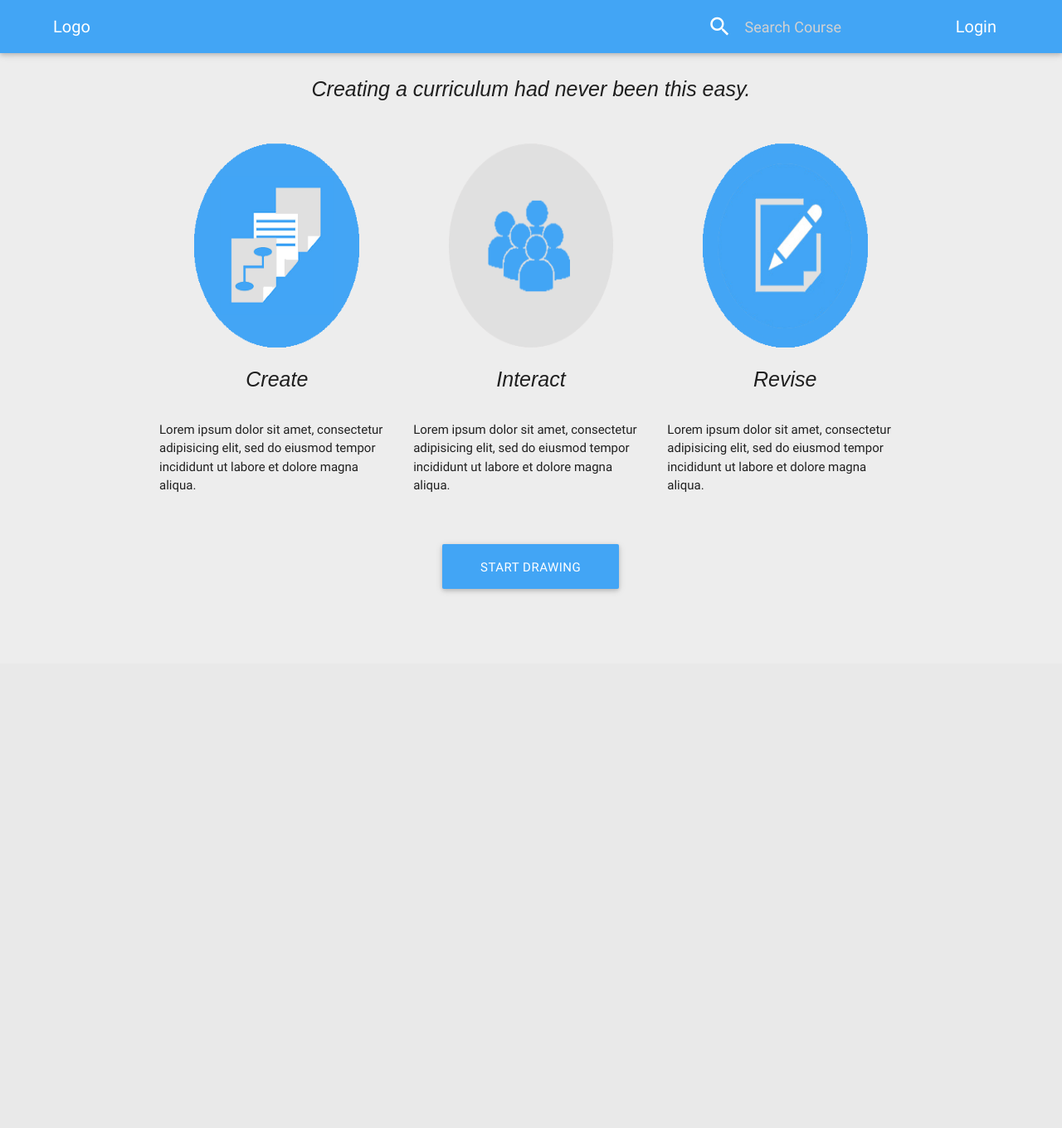
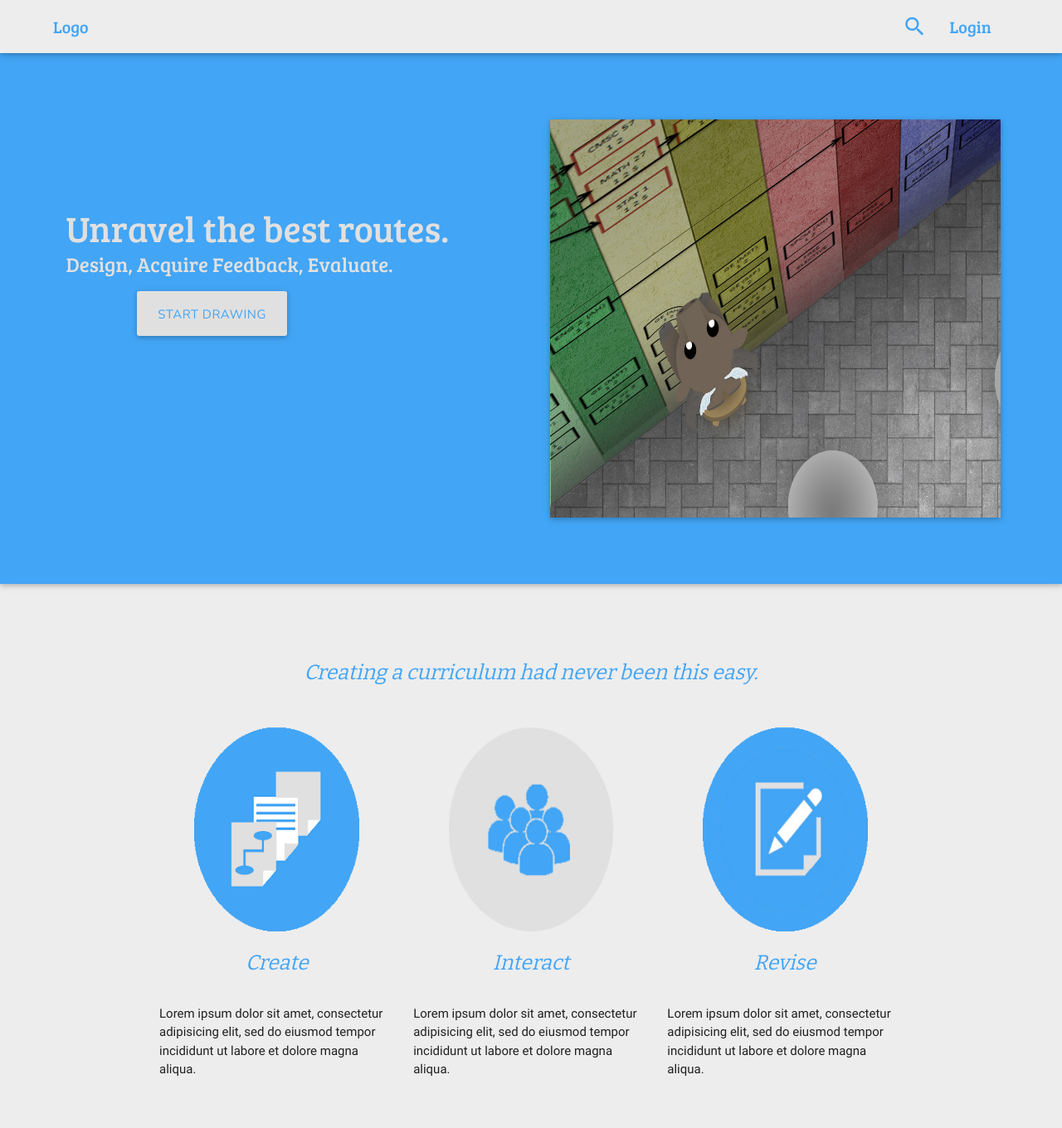
Before and after one commit to jvincealo/CMSC190-2, a web app: file index.html in a window 1280 px wide. Shown: the whole page at 83% size. Before the commit the page ends 714 px from the top, so only its background shows below. Run offline with its HTML, style and script files only (its server is not run), Linux system fonts and the light colour scheme; some libraries are stand-ins or nearby versions.

Commit message:
Added div intro and modified some css

```diff
--- a/css/style.css
+++ b/css/style.css
@@ -3,12 +3,16 @@ body, html
     background-color: #EDEDED !important;
 }
 
+nav {
+		background-color: #EDEDED;
+}
+
+.search-login-container {
+		width: 30%
+}
+
 .input-field {
 		height: 100%;
-}
-
-.nav-login {
-		width: 15%;
 }
 
 .nav-wrapper {
@@ -20,35 +24,46 @@ body, html
 nav ul a,
 nav .brand-logo
 {
-    color: white;
+    color: #42a5f5;
     font-size: 20px;
+		font-family: 'Bree Serif';
+}
+
+.blue-search {
+	color: #42a5f5 !important;
 }
 
 .intro
 {
-		height: 100%;
+		height: 80%;
 		width: 100%;
     text-align: center;
-    padding-bottom: 5%;
-
-}
-
-.app-name {
-	color: #42a5f5;
-	font-family: fantasy;
-}
-
-.bg-button {
-	width: 100%;
-	position: absolute;
-	top: 55%;
+		margin-bottom: 5%;
 }
 
 
-.intro h1
-{
-    font-weight: 900;
-    text-transform: uppercase;
+.intro-info {
+		height: 40%;
+/*		background-color: red;*/
+}
+
+.intro-background {
+		height: 75%;
+/*		background-color: yellow;*/
+}
+
+.start-draw {
+		margin-top: 2.5%;
+		color: #42a5f5;
+		font-family: Nunito;
+		border-radius: 3px;
+}
+
+.intro h2, h3, h4, h5 {
+	margin: 1%;
+	text-align: left;
+	color: #e0e0e0;
+	font-family: 'Bree Serif';
 }
 
 .about .col
@@ -67,8 +82,9 @@ nav .brand-logo
     text-align: center;
 		font-size: 25px;
 		font-style: italic;
-		font-family: fantasy;
+		font-family: Bitter;
     margin-bottom: 35px;
+		color: #42a5f5;
 }
 
 .about hr
@@ -83,92 +99,6 @@ nav .brand-logo
 	width: 80%;
 }
 
-.about .card
-{
-    text-align: center;
-}
-
-.portfolio .col
-{
-    margin-bottom: 24px;
-}
-
-.portfolio h5
-{
-    text-align: center;
-    text-transform: uppercase;
-    margin-bottom: 15px;
-}
-
-.portfolio h6
-{
-    text-align: center;
-    text-transform: uppercase;
-    margin-bottom: 45px;
-}
-
-.portfolio hr
-{
-    width: 40px;
-    margin-bottom: 45px;
-}
-
-.portfolio .portfolio-holder
-{
-    clear: both;
-    text-align: center;
-}
-
-.portfolio img
-{
-    height: 33%;
-    width: 33%;
-    display: inline-block;
-    float: left;
-}
-
-.contact .col
-{
-    margin-bottom: 24px;
-}
-
-.contact h5
-{
-    text-align: center;
-    text-transform: uppercase;
-    margin-bottom: 15px;
-}
-
-.contact h6
-{
-    text-align: center;
-    text-transform: uppercase;
-    margin-bottom: 45px;
-}
-
-.contact hr
-{
-    width: 40px;
-    margin-bottom: 45px;
-}
-
-.contact .contact-holder
-{
-    padding-left: 40px;
-    text-align: left;
-}
-
-.contact .contact-holder h6
-{
-    margin-bottom: -5px;
-    text-align: left;
-}
-
-.contact .contact-holder p
-{
-    margin-bottom: 60px;
-}
-
 footer
 {
     padding-top: 0px;
--- a/index.html
+++ b/index.html
@@ -4,22 +4,24 @@
   <title>Materialize CSS Framework Demo</title>
   <meta name="viewport" content="width=device-width, initial-scale=1"/>
   <link href="https://fonts.googleapis.com/icon?family=Material+Icons" rel="stylesheet">
+	<link href='https://fonts.googleapis.com/css?family=Bitter|Signika|Bree+Serif|Nunito' rel='stylesheet' type='text/css'>
   <link type="text/css" rel="stylesheet" href="css/materialize.min.css"  media="screen,projection"/>
   <link type="text/css" rel="stylesheet" href="css/style.css">
 
 </head>
 <body>
-  <nav class="blue lighten-1" role="navigation">
+<div class="navbar-fixed">
+  <nav class="" role="navigation">
     <div class="nav-wrapper">
       <a href="#" class="brand-logo">Logo</a>
       <div class="search-login-container right">
-           <ul id="nav-mobile">
-            <li>
+           <ul id="nav-mobile" class="row">
+            <li class="col s8 offset-s1">
               <form>
-                <div class="input-field row">
-                  <input class="blue lighten-1 col s11" id="search" placeholder="Search Course" type="search" required>
-                  <label for="search"><i class="material-icons">search</i></label>
-                  <i class="material-icons col s1">close</i>
+                <div class="input-field col s12">
+<!--                  <input class="blue-search grey lighten-2 col s9" placeholder="Search Course" type="search">-->
+                  <a class="col s3 offset-s10"><i class="material-icons blue-search ">search</i></a>
+<!--                  <i class="material-icons col s1">close</i>-->
                 </div>
               </form>
             </li>
@@ -28,7 +30,25 @@
       </div>
     </div>
   </nav>
+</div>
 
+<div class="intro blue lighten-1 z-depth-1 valign-wrapper row col s15">
+	<div class="col s6">
+		<div class="intro-info valign col s11 offset-s1 row">
+			<h3>Unravel the best routes. </h3>
+			<h5>Design, Acquire Feedback, Evaluate.</h5>
+			<a class="start-draw waves-effect waves-light btn-large grey lighten-2 col s4 offset-s2">Start Drawing</a>
+<!--			<h2>Evaluate.</h2>-->
+		</div>
+	</div>
+
+	<div class="col s6">
+		<div class="intro-background valign col s11 transparent">
+			<img class="z-depth-1" src="images/background.jpg" width="100%" height="100%">
+		</div>
+	</div>
+
+</div>
 
 <!--<div class="intro">-->
 <!--	<div class="intro">-->
@@ -70,115 +90,17 @@
 <!--      <p>Lorem ipsum dolor sit amet, consectetur adipisicing elit, sed do eiusmod tempor incididunt ut labore et dolore magna aliqua. Ut enim ad minim veniam, quis nostrud exercitation ullamco laboris nisi ut aliquip ex ea commodo consequat.</p>-->
       <p>Lorem ipsum dolor sit amet, consectetur adipisicing elit, sed do eiusmod tempor incididunt ut labore et dolore magna aliqua.</p>
     </div>
-<!--
-    <div class="col s12 m4 l4">
-      <h6>Profile</h6>
-      <div class="card blue-grey darken-1">
-        <div class="card-content white-text">
-          <img src="http://labs.qnimate.com/portfolio-materialize/images/profile.png" width="64" height="64">
-          <p>Lorem ipsum dolor sit amet, consectetur adipisicing elit, sed do eiusmod tempor incididunt ut labore.</p>
-        </div>
-        <div class="card-action">
-          <a href="#">Link</a>
-          <a href='#'>Link</a>
-        </div>
-      </div>
-    </div>
-    <div class="col s12 m4 l4">
-      <h6>current jobs</h6>
-      <ul class="collapsible">
-        <li class="active">
-          <div class="collapsible-header"><i class="mdi-av-web"></i>Designer</div>
-          <div class="collapsible-body"><p>Lorem ipsum dolor sit amet.</p></div>
-        </li>
-        <li>
-          <div class="collapsible-header"><i class="mdi-editor-format-align-justify"></i>Developer</div>
-          <div class="collapsible-body"><p>Lorem ipsum dolor sit amet.</p></div>
-        </li>
-        <li>
-          <div class="collapsible-header"><i class="mdi-av-play-shopping-bag"></i>Video Editor</div>
-          <div class="collapsible-body"><p>Lorem ipsum dolor sit amet.</p></div>
-        </li>
-        <li>
-          <div class="collapsible-header"><i class="mdi-editor-insert-comment"></i>Support Asst.</div>
-          <div class="collapsible-body"><p>Lorem ipsum dolor sit amet.</p></div>
-        </li>
-      </ul>
-    </div>
--->
+
   </div>
 </div>
 
+<!--
 <div class="row">
 	<a class="start-draw waves-effect waves-light btn-large col s2 offset-s5 blue lighten-1">Start Drawing</a>
-</div>
-
-<!--
-<div class="container portfolio">
-  <h5>portfolio</h5>
-  <h6>MY LATEST PROJECTS</h6>
-  <hr>
-  <div class="row">
-    <div class="col s12 m12 l12 portfolio-holder">
-      <img class="materialboxed" src="images/cara.jpg">
-      <img class="materialboxed" src="http://labs.qnimate.com/portfolio-materialize/images/project.png">
-      <img class="materialboxed" src="http://labs.qnimate.com/portfolio-materialize/images/project.png">
-      <img class="materialboxed" src="http://labs.qnimate.com/portfolio-materialize/images/project.png">
-      <img class="materialboxed" src="http://labs.qnimate.com/portfolio-materialize/images/project.png">
-      <img class="materialboxed" src="images/ca.jpg">
-      <img class="materialboxed" src="http://labs.qnimate.com/portfolio-materialize/images/project.png">
-      <img class="materialboxed" src="images/cara2.jpg">
-      <img class="materialboxed" src="http://labs.qnimate.com/portfolio-materialize/images/project.png">
-    </div>
-  </div>
 </div>
 -->
 
 <!--
-<div class="container contact">
-  <h5>contact</h5>
-  <h6>get in touch with me</h6>
-  <hr>
-  <div class="row">
-    <div class="col s12 m6 l6">
-      <div class="row">
-        <form class="col s12">
-          <div class="row">
-            <div class="input-field col s6">
-              <input id="first_name" type="text" class="validate">
-              <label for="first_name">First Name</label>
-            </div>
-            <div class="input-field col s6">
-              <input id="last_name" type="text" class="validate">
-              <label for="last_name">Last Name</label>
-            </div>
-          </div>
-          <div class="row">
-            <div class="input-field col s12">
-              <input id="email" type="email" class="validate">
-              <label for="email">E-Mail</label>
-            </div>
-          </div>
-          <textarea class="materialize-textarea" placeholder="Your Message" required></textarea>
-          <button class="btn waves-effect waves-light" type="submit" name="action">Submit
-            <i class="mdi-content-send right"></i>
-          </button>
-        </form>
-      </div>
-    </div>
-    <div class="col s12 m6 l6 contact-holder">
-      <h6 class="mdi-action-home">Address</h6>
-      <p>Nr. 6, 21 Awesome Street, London, UK</p>
-      <h6 class="mdi-hardware-phone-android">Phone Number</h6>
-      <p>+91 9912776151</p>
-      <h6 class="mdi-action-open-in-browser">Website</h6>
-      <p>qnimate.com</p>
-    </div>
-  </div>
-</div>
--->
-<!--
-
 <footer>
   <div class="footer-copyright">
     <div class="container">
```
